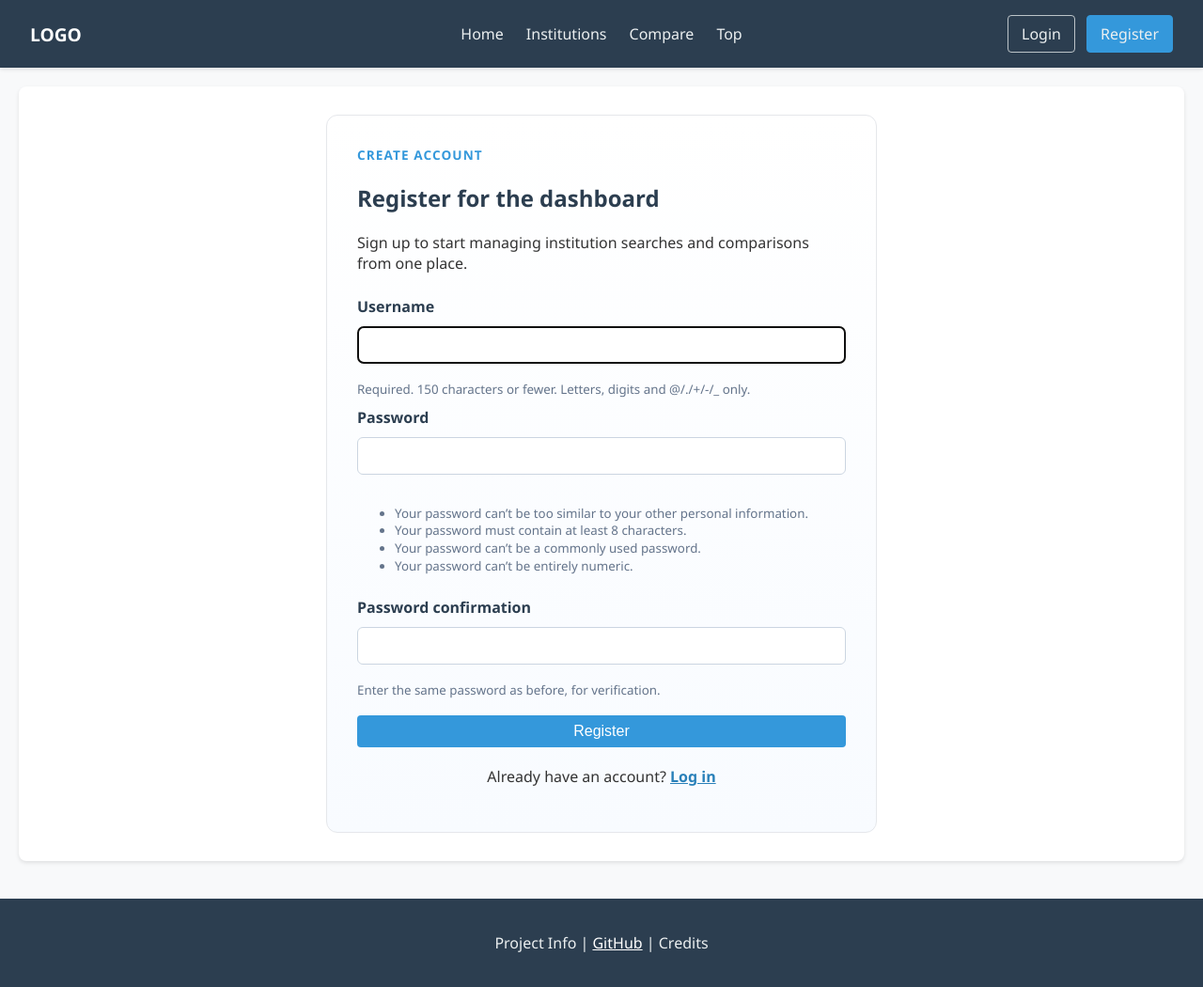
After one commit to reesegiven9-dot/551q, a Django app: page /register/ in a window 1280 px wide. The commit adds this page. Shown: the whole page at 94% size. Run offline with Django 5.2, Linux system fonts and the light colour scheme.

Commit message:
Add login and register pages

```diff
--- a/CS551Q_group_assignment_2/institutions/static/css/style.css
+++ b/CS551Q_group_assignment_2/institutions/static/css/style.css
@@ -221,3 +221,97 @@ footer {
     color: #ecf0f1;
     margin-top: 40px;
 }
+
+/* Authentication pages */
+.auth-card {
+    max-width: 520px;
+    margin: 10px auto;
+    padding: 32px;
+    border: 1px solid #e5e7eb;
+    border-radius: 12px;
+    background: linear-gradient(180deg, #ffffff 0%, #f8fbff 100%);
+}
+
+.auth-card__intro {
+    margin-bottom: 24px;
+}
+
+.eyebrow {
+    margin: 0 0 8px;
+    color: #3498db;
+    font-size: 0.85rem;
+    font-weight: 700;
+    letter-spacing: 0.08em;
+    text-transform: uppercase;
+}
+
+.auth-form {
+    display: flex;
+    flex-direction: column;
+    gap: 10px;
+}
+
+.auth-form label {
+    font-weight: 600;
+    color: #2c3e50;
+}
+
+.auth-form input {
+    box-sizing: border-box;
+    width: 100%;
+    margin: 0 0 8px;
+    padding: 10px 12px;
+    border: 1px solid #cbd5e1;
+    border-radius: 6px;
+    font-size: 1rem;
+}
+
+.auth-form button {
+    margin-top: 8px;
+}
+
+.help-text {
+    color: #64748b;
+    line-height: 1.4;
+}
+
+.error {
+    margin: 0 0 8px;
+    color: #b91c1c;
+}
+
+.auth-switch {
+    margin-top: 20px;
+    text-align: center;
+}
+
+.auth-switch a {
+    color: #2980b9;
+    font-weight: 600;
+}
+
+/* Comparison controls */
+.compare-form {
+    margin-bottom: 24px;
+}
+
+.compare-actions {
+    display: flex;
+    justify-content: flex-start;
+    margin-top: 18px;
+    margin-bottom: 10px;
+    padding-bottom: 6px;
+}
+
+@media (max-width: 640px) {
+    .container {
+        margin: 12px;
+        padding: 16px;
+        overflow-x: auto;
+    }
+
+    .compare-actions button,
+    .auth-form button {
+        width: 100%;
+    }
+}
--- /dev/null
+++ b/CS551Q_group_assignment_2/institutions/static/js/main.js
@@ -0,0 +1,28 @@
+document.addEventListener('DOMContentLoaded', function() {
+    const compareCheckboxes = document.querySelectorAll('input[name="institution_ids"]');
+    const compareForms = document.querySelectorAll('form[action*="compare"]');
+    const maxSelections = 3;
+
+    if (compareCheckboxes.length > 0) {
+        compareCheckboxes.forEach(function(checkbox) {
+            checkbox.addEventListener('change', function() {
+                const checkedCount = document.querySelectorAll('input[name="institution_ids"]:checked').length;
+
+                compareCheckboxes.forEach(function(box) {
+                    box.disabled = checkedCount >= maxSelections && !box.checked;
+                });
+            });
+        });
+    }
+
+    compareForms.forEach(function(compareForm) {
+        compareForm.addEventListener('submit', function(event) {
+            const checkedCount = compareForm.querySelectorAll('input[name="institution_ids"]:checked').length;
+
+            if (checkedCount < 2) {
+                event.preventDefault();
+                alert('Please select at least 2 institutions to compare.');
+            }
+        });
+    });
+});
--- a/CS551Q_group_assignment_2/institutions/templates/institutions/base.html
+++ b/CS551Q_group_assignment_2/institutions/templates/institutions/base.html
@@ -18,8 +18,8 @@
                 <a href="{% url 'top_institutions' %}">Top</a>
             </div>
             <div class="auth-links" aria-label="Account actions">
-                <a class="auth-button login-button" href="#">Login</a>
-                <a class="auth-button register-button" href="#">Register</a>
+                <a class="auth-button login-button" href="{% url 'login' %}">Login</a>
+                <a class="auth-button register-button" href="{% url 'register' %}">Register</a>
             </div>
         </nav>
     </header>
--- /dev/null
+++ b/CS551Q_group_assignment_2/institutions/templates/institutions/register.html
@@ -0,0 +1,35 @@
+{% extends 'institutions/base.html' %}
+
+{% block content %}
+    <section class="auth-card" aria-labelledby="register-heading">
+        <div class="auth-card__intro">
+            <p class="eyebrow">Create account</p>
+            <h1 id="register-heading">Register for the dashboard</h1>
+            <p>Sign up to start managing institution searches and comparisons from one place.</p>
+        </div>
+
+        <form class="auth-form" method="POST">
+            {% csrf_token %}
+
+            {% for field in form %}
+                <label for="{{ field.id_for_label }}">{{ field.label }}</label>
+                {{ field }}
+
+                {% if field.help_text %}
+                    <small class="help-text">{{ field.help_text }}</small>
+                {% endif %}
+
+                {% for error in field.errors %}
+                    <p class="error">{{ error }}</p>
+                {% endfor %}
+            {% endfor %}
+
+            <button type="submit">Register</button>
+        </form>
+
+        <p class="auth-switch">
+            Already have an account?
+            <a href="{% url 'login' %}">Log in</a>
+        </p>
+    </section>
+{% endblock %}
--- a/CS551Q_group_assignment_2/institutions/templates/institutions/top_institutions.html
+++ b/CS551Q_group_assignment_2/institutions/templates/institutions/top_institutions.html
@@ -33,7 +33,7 @@
         {% endif %}
     </h2>
 
-    <form action="{% url 'compare_institutions' %}" method="GET">
+    <form class="compare-form" action="{% url 'compare_institutions' %}" method="GET">
         <input type="hidden" name="category" value="{{ selected_category }}">
 
         <table>
@@ -68,6 +68,8 @@
             </tbody>
         </table>
 
-        <button type="submit">Compare Selected</button>
+        <div class="compare-actions">
+            <button type="submit">Compare Selected</button>
+        </div>
     </form>
 {% endblock %}
--- a/CS551Q_group_assignment_2/institutions/urls.py
+++ b/CS551Q_group_assignment_2/institutions/urls.py
@@ -7,4 +7,6 @@ urlpatterns = [
     path("institutions/<int:pk>/", views.institution_detail, name="institution_detail"),
     path("compare/", views.compare_institutions, name="compare_institutions"),
     path("top/", views.top_institutions, name="top_institutions"),
+    path("login/", views.user_login, name="login"),
+    path("register/", views.user_register, name="register"),
 ]
--- a/CS551Q_group_assignment_2/institutions/views.py
+++ b/CS551Q_group_assignment_2/institutions/views.py
@@ -1,157 +1,11 @@
-from django.shortcuts import render, get_object_or_404, redirect
+from django.contrib import messages
+from django.contrib.auth import authenticate, login
+from django.contrib.auth.forms import UserCreationForm
 from django.core.paginator import Paginator
-from django.contrib import messages
-from django.db.models import OuterRef, Subquery, FloatField
-from .models import Region, Institution, PerformanceRecord
+from django.db.models import FloatField, OuterRef, Subquery
+from django.shortcuts import get_object_or_404, redirect, render
 
-
-def institutions_with_latest_performance(queryset):
-    latest_record = PerformanceRecord.objects.filter(
-        institution=OuterRef("pk")
-    ).order_by("-year")
-
-    return queryset.annotate(
-        latest_score=Subquery(
-            latest_record.values("score")[:1],
-            output_field=FloatField()
-        ),
-        latest_attendance=Subquery(
-            latest_record.values("attendance")[:1],
-            output_field=FloatField()
-        ),
-    )
-
-
-def home(request):
-    aberdeen = Region.objects.filter(name__iexact="Aberdeen").first()
-    top_aberdeen_unis = Institution.objects.none()
-
-    if aberdeen:
-        top_aberdeen_unis = institutions_with_latest_performance(
-            Institution.objects.filter(region=aberdeen, category="UNIVERSITY")
-        ).order_by("-latest_score", "-latest_attendance")[:3]
-
-    return render(request, "institutions/home.html", {
-        "top_aberdeen_unis": top_aberdeen_unis
-    })
-
-
-def institution_list(request):
-    institution_category = request.GET.get("category", "PRIMARY")
-    region = request.GET.get("region")
-    search_query = request.GET.get("q")
-    sort = request.GET.get("sort", "score")
-
-    institutions = Institution.objects.filter(category=institution_category)
-
-    if region:
-        institutions = institutions.filter(region__name__iexact=region)
-
-    if search_query:
-        institutions = institutions.filter(name__icontains=search_query)
-
-    institutions = institutions_with_latest_performance(institutions)
-
-    if sort == "name":
-        institutions = institutions.order_by("name")
-    else:
-        institutions = institutions.order_by("-latest_score", "-latest_attendance")
-
-    paginator = Paginator(institutions, 20)
-    page_number = request.GET.get("page")
-    page_obj = paginator.get_page(page_number)
-
-    regions = Region.objects.all().order_by("name")
-
-    return render(request, "institutions/institution_list.html", {
-        "page_obj": page_obj,
-        "regions": regions,
-        "selected_category": institution_category,
-        "selected_region": region,
-        "selected_sort": sort,
-        "search_query": search_query,
-        "category_choices": Institution.CATEGORY_CHOICES,
-    })
-
-
-def institution_detail(request, pk):
-    institution = get_object_or_404(Institution, pk=pk)
-
-    records = PerformanceRecord.objects.filter(
-        institution=institution
-    ).order_by("year")
-
-    latest_record = records.order_by("-year").first()
-
-    chart_years = [record.year for record in records]
-    chart_scores = [record.score for record in records]
-    chart_attendance = [record.attendance for record in records]
-
-    return render(request, "institutions/institution_detail.html", {
-        "institution": institution,
-        "records": records,
-        "latest_record": latest_record,
-        "chart_years": chart_years,
-        "chart_scores": chart_scores,
-        "chart_attendance": chart_attendance,
-    })
-
-
-def compare_institutions(request):
-    ids = request.GET.getlist("institution_ids")
-
-    if len(ids) < 2:
-        messages.error(request, "Please select at least 2 institutions to compare.")
-        return redirect("institution_list")
-
-    if len(ids) > 3:
-        messages.error(request, "You can compare a maximum of 3 institutions.")
-        return redirect("institution_list")
-
-    institutions = institutions_with_latest_performance(
-        Institution.objects.filter(id__in=ids)
-    )
-
-    institutions = list(institutions)
-
-    if len(institutions) < 2:
-        messages.error(request, "Selected institutions could not be found.")
-        return redirect("institution_list")
-
-    institution_categories = {institution.category for institution in institutions}
-
-    if len(institution_categories) > 1:
-        messages.error(request, "You can only compare institutions of the same category.")
-        return redirect("institution_list")
-
-    best_score = max(institution.latest_score or 0 for institution in institutions)
-    best_attendance = max(institution.latest_attendance or 0 for institution in institutions)
-
-    best_overall = max(
-        institutions,
-        key=lambda institution: (
-            institution.latest_score or 0,
-            institution.latest_attendance or 0
-        )
-    )
-
-    return render(request, "institutions/comparison.html", {
-        "institutions": institutions,
-        "comparison_type": institutions[0].get_type_display(),
-        "best_score": best_score,
-        "best_attendance": best_attendance,
-        "best_overall": best_overall,
-    })
-
-
-def top_institutions(request):
-    institution_category = request.GET.get("category", "UNIVERSITY")
-    region_name = request.GET.get("region", "Aberdeen")
-from django.shortcuts import render, get_object_or_404, redirect
-from django.core.paginator import Paginator
-from django.contrib import messages
-from django.db.models import OuterRef, Subquery, FloatField
-from .models import Region, Institution, PerformanceRecord
+from .models import Institution, PerformanceRecord, Region
 
 
 def institutions_with_latest_performance(queryset):
@@ -162,11 +16,11 @@ def institutions_with_latest_performance(queryset):
     return queryset.annotate(
         latest_score=Subquery(
             latest_record.values("overall_score")[:1],
-            output_field=FloatField()
+            output_field=FloatField(),
         ),
         latest_attendance=Subquery(
             latest_record.values("attendance_rate_pct")[:1],
-            output_field=FloatField()
+            output_field=FloatField(),
         ),
     )
 
@@ -177,7 +31,7 @@ def home(request):
     for category_value, category_label in Institution.CATEGORY_CHOICES:
         top_institutions = institutions_with_latest_performance(
             Institution.objects.filter(category=category_value)
-        ).order_by("-latest_score")[:3]
+        ).order_by("-latest_score", "-latest_attendance")[:3]
 
         top_institutions_by_category.append({
             "category_value": category_value,
@@ -186,8 +40,39 @@ def home(request):
         })
 
     return render(request, "institutions/home.html", {
-        "top_institutions_by_category": top_institutions_by_category
+        "top_institutions_by_category": top_institutions_by_category,
     })
+
+
+def user_login(request):
+    if request.method == "POST":
+        username = request.POST.get("username")
+        password = request.POST.get("password")
+        user = authenticate(request, username=username, password=password)
+
+        if user is not None:
+            login(request, user)
+            messages.success(request, "You are now logged in.")
+            return redirect("home")
+
+        messages.error(request, "Invalid username or password.")
+
+    return render(request, "institutions/login.html")
+
+
+def user_register(request):
+    if request.method == "POST":
+        form = UserCreationForm(request.POST)
+
+        if form.is_valid():
+            user = form.save()
+            login(request, user)
+            messages.success(request, "Your account has been created.")
+            return redirect("home")
+    else:
+        form = UserCreationForm()
+
+    return render(request, "institutions/register.html", {"form": form})
 
 
 def institution_list(request):
@@ -209,7 +94,7 @@ def institution_list(request):
     if sort == "name":
         institutions = institutions.order_by("name")
     else:
-        institutions = institutions.order_by("-latest_score")
+        institutions = institutions.order_by("-latest_score", "-latest_attendance")
 
     paginator = Paginator(institutions, 20)
     page_number = request.GET.get("page")
@@ -265,11 +150,9 @@ def compare_institutions(request):
         messages.error(request, "You can compare a maximum of 3 institutions.")
         return redirect("institution_list")
 
-    institutions = institutions_with_latest_performance(
+    institutions = list(institutions_with_latest_performance(
         Institution.objects.filter(id__in=ids)
-    )
-
-    institutions = list(institutions)
+    ))
 
     if len(institutions) < 2:
         messages.error(request, "Selected institutions could not be found.")
@@ -288,8 +171,8 @@ def compare_institutions(request):
         institutions,
         key=lambda institution: (
             institution.latest_score or 0,
-            institution.latest_attendance or 0
-        )
+            institution.latest_attendance or 0,
+        ),
     )
 
     return render(request, "institutions/comparison.html", {
@@ -311,7 +194,8 @@ def top_institutions(request):
         institutions = institutions.filter(region__name__iexact=region_name)
 
     institutions = institutions_with_latest_performance(institutions).order_by(
-        "-latest_score"
+        "-latest_score",
+        "-latest_attendance",
     )[:10]
 
     regions = Region.objects.all().order_by("name")
@@ -323,21 +207,3 @@ def top_institutions(request):
         "selected_region": region_name,
         "category_choices": Institution.CATEGORY_CHOICES,
     })
-    institutions = Institution.objects.filter(category=institution_category)
-
-    if region_name:
-        institutions = institutions.filter(region__name__iexact=region_name)
-
-    institutions = institutions_with_latest_performance(institutions).order_by(
-        "-latest_score",
-        "-latest_attendance"
-    )[:10]
-
-    regions = Region.objects.all().order_by("name")
-
-    return render(request, "institutions/top_institutions.html", {
-        "institutions": institutions,
-        "regions": regions,
-        "selected_category": institution_category,
-        "selected_region": region_name,
-    })
```
Also changed, not shown: CS551Q_group_assignment_2/institutions/static/css/main.js (deleted, +0 -39 lines), CS551Q_group_assignment_2/institutions/templates/institutions/institution_list.html (+4 -3 lines), CS551Q_group_assignment_2/institutions/templates/institutions/login.html (added, +28 -0 lines).
